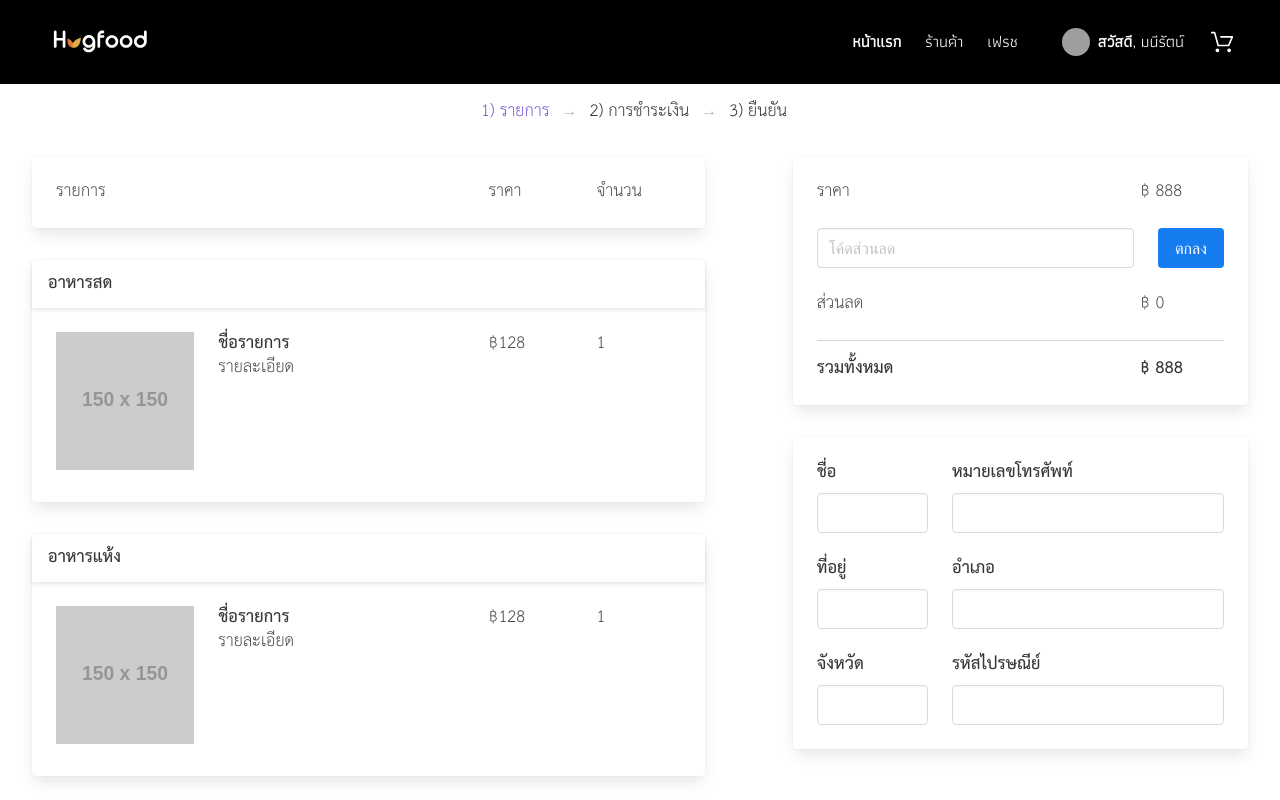
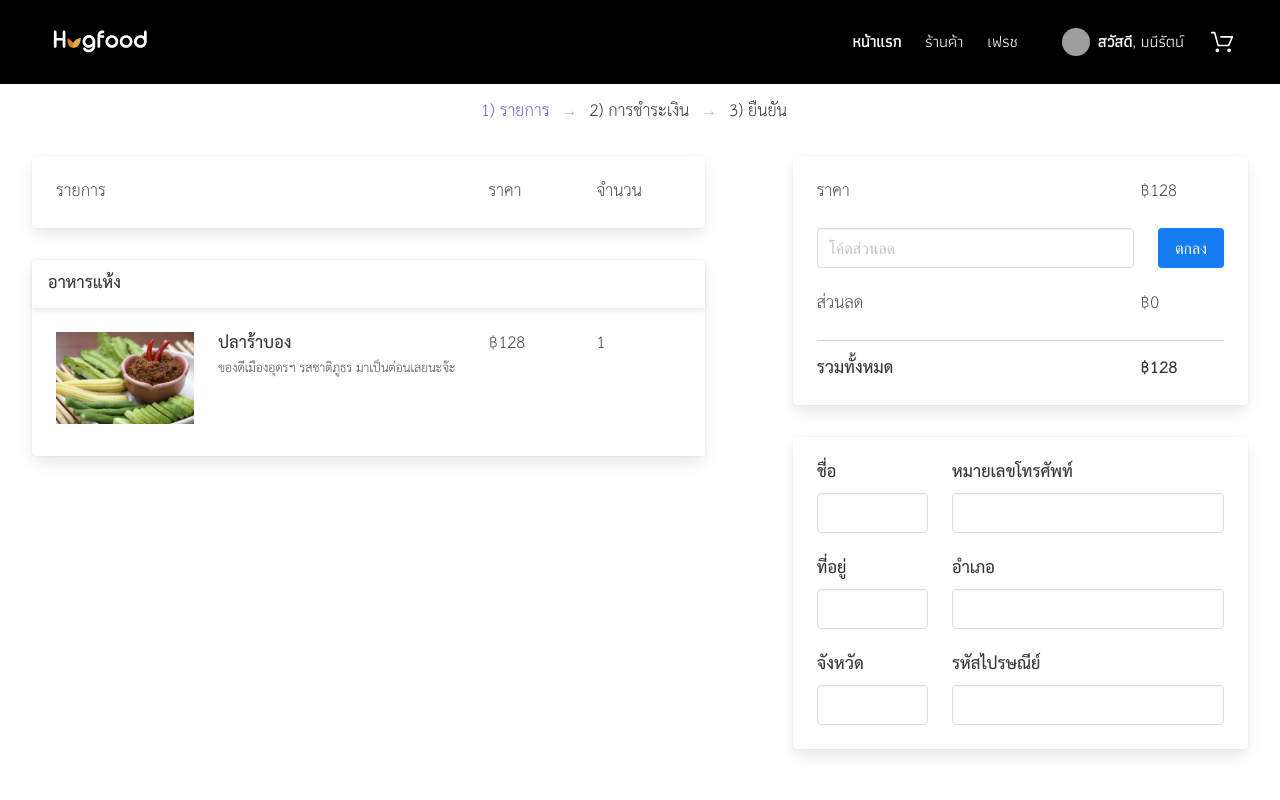
Before and after one commit to EarthComOSKN/ywc16-hug-food, a Vue app: page /checkout in a window 1280 px wide. Shown: the top 800 px of the page. Built offline with nearby package versions, Linux system fonts and the light colour scheme; grey boxes are pictures that could not be loaded.

Commit message:
fix some shit

```diff
--- a/public/index.html
+++ b/public/index.html
@@ -25,7 +25,7 @@
 
     <link href="https://fonts.googleapis.com/css?family=Athiti" rel="stylesheet">
 
-    <title>hug-food</title>
+    <title>Hug Food</title>
   </head>
   <body>
     <noscript>
--- a/src/App.vue
+++ b/src/App.vue
@@ -81,6 +81,7 @@ export default {
   -moz-osx-font-smoothing: grayscale;
   text-align: center;
   color: #2c3e50;
+  min-width: 100vh;
 }
 #nav {
   padding: 30px;
--- a/src/components/NavBar.vue
+++ b/src/components/NavBar.vue
@@ -1,22 +1,11 @@
 <template>
   <nav class="navbar" role="navigation" aria-label="main navigation">
-    <div class="navbar-brand">
+    <div class="navbar-brand" style="position: relative;">
       <router-link class="navbar-item" to="/">
         <img src="/picture/hugfood-logo.svg" width="112" height="100%">
       </router-link>
 
-      <!-- <a role="button" class="navbar-burger burger" aria-label="menu" aria-expanded="false"
-        data-target="navbarBasicExample">
-        <span aria-hidden="true"></span>
-        <span aria-hidden="true"></span>
-        <span aria-hidden="true"></span>
-      </a> -->
-      <b-dropdown class="is-hidden-desktop" :mobile-modal="false">
-        <!-- <button class="button is-primary" slot="trigger">
-            <span>Click me!</span>
-            <b-icon icon="menu-down"></b-icon>
-        </button> -->
-
+      <b-dropdown class="is-hidden-desktop" :mobile-modal="false" style="position: absolute; right: 0;">
         <a role="button" class="navbar-burger burger" aria-label="menu" aria-expanded="false" slot="trigger"
         data-target="navbarBasicExample">
           <span aria-hidden="true"></span>
--- a/src/components/ShoppingCart.vue
+++ b/src/components/ShoppingCart.vue
@@ -10,12 +10,12 @@
       </div>
       <div class="columns">
         <div class="column is-3">
-          <img src="/public/picture/9.jpg" alt="">
+          <img src="/picture/10.jpg" alt="">
         </div>
         <div class="column">
-          <strong>ชื่อรายการ</strong>
+          <strong>ปลาร้าบอง</strong>
           <br>
-          รายละเอียด
+          <span style="font-size: 75%">ของดีเมืองอุดรฯ รสชาติภูธร...</span>
         </div>
         <div class="column is-2">฿128</div>
         <div class="column is-3">- 1 +</div>
--- a/src/views/Article.vue
+++ b/src/views/Article.vue
@@ -25,25 +25,39 @@
             <br></br>
             เรื่องโดย : กฤตนัน ดิษฐบรรจง
           </div>
-          <div class="column is-narrow">share</div>
+          <!-- <div class="column is-narrow">share</div> -->
         </div>
       </div>
       <div class="column is-2"></div>
     </div>
-    <div class="suggest">
+    <div class="suggest is-hidden-mobile">
       <h1 class="title is-5">You may also like</h1>
-      article list here later
+      <div class="container">
+        <div class="columns" style="display:flex; justify-content: center;">
+          <div v-for="item in listOfArticle" :key="item.id">
+            <article-card :product="item" />
+          </div>
+        </div>
+      </div>
     </div>
   </div>
 </template>
 
 <script>
 // @ is an alias to /src
+import ArticleCard from '@/components/ArticleCard.vue';
 
 export default {
   name: 'Article',
   components: {
-
+    ArticleCard
+  },
+  data() {
+    return(
+      {
+        listOfArticle: [{ path:"a1.png",name:"5 อาหารอีสาน รสชาติแบบต้นตำรับ",title:"อาหาร"},{ path:"a2.png",name:"เพราะอาหารทำให้ฉันได้เปิดโลก",title:"สุขภาพ"},{ path:"a3.png",name:"ใครว่าคุณตาทำอาหารไม่เป็น",title:"สร้างแรงบันดาลใจ"}],
+      }
+    );
   },
 };
 </script>
--- a/src/views/Checkout.vue
+++ b/src/views/Checkout.vue
@@ -25,25 +25,21 @@
             </div>
             </div>
           </div>
-          <div class="card">
+          <!-- <div class="card">
             <header class="card-header">
               <p class="card-header-title">อาหารสด</p>
             </header>
             <div class="card-content">
               <div class="columns">
-                <div class="column is-3">
-                  <img src="https://via.placeholder.com/150" alt="">
+                <div class="column">
                 </div>
-                <div class="column">
-                  <strong>ชื่อรายการ</strong>
-                  <br>
-                  รายละเอียด
+                <div class="column is-narrow">
+                  ไม่มีรายการ
                 </div>
-                <div class="column is-2">฿128</div>
-                <div class="column is-2">1</div>
+                <div class="column"></div>
               </div>
             </div>
-          </div>
+          </div> -->
           <div class="card">
             <header class="card-header">
               <p class="card-header-title">อาหารแห้ง</p>
@@ -51,12 +47,12 @@
             <div class="card-content">
               <div class="columns">
                 <div class="column is-3">
-                  <img src="https://via.placeholder.com/150" alt="">
+                  <img src="/picture/10.jpg" alt="">
                 </div>
                 <div class="column">
-                  <strong>ชื่อรายการ</strong>
+                  <strong>ปลาร้าบอง</strong>
                   <br>
-                  รายละเอียด
+                  <span style="font-size: 75%">ของดีเมืองอุดรฯ รสชาติภูธร มาเป็นต่อนเลยนะจ๊ะ</span>
                 </div>
                 <div class="column is-2">฿128</div>
                 <div class="column is-2">1</div>
@@ -70,7 +66,7 @@
             <div class="card-content">
               <div class="columns">
                 <div class="column">ราคา</div>
-                <div class="column is-3">฿ 888</div>
+                <div class="column is-3">฿128</div>
               </div>
               <div class="columns">
                 <div class="column">
@@ -84,12 +80,12 @@
               </div>
               <div class="columns">
                 <div class="column">ส่วนลด</div>
-                <div class="column is-3">฿ 0</div>
+                <div class="column is-3">฿0</div>
               </div>
               <div class="divider"></div>
               <div class="columns">
                 <div class="column"><strong>รวมทั้งหมด</strong></div>
-                <div class="column is-3"><strong>฿ 888</strong></div>
+                <div class="column is-3"><strong>฿128</strong></div>
               </div>
             </div>
           </div>
@@ -151,20 +147,20 @@
             <div class="card-content">
               <div class="columns">
                 <div class="column">ราคา</div>
-                <div class="column is-3">฿ 888</div>
+                <div class="column is-3">฿128</div>
               </div>
               <div class="columns">
                 <div class="column">ค่าจัดส่ง</div>
-                <div class="column is-3">฿ 888</div>
+                <div class="column is-3">฿40</div>
               </div>
               <div class="columns">
                 <div class="column">ค่าบริการ</div>
-                <div class="column is-3">฿ 888</div>
+                <div class="column is-3">฿1ุ8</div>
               </div>
               <div class="divider"></div>
               <div class="columns">
                 <div class="column"><strong>ยอดรวม</strong></div>
-                <div class="column is-3"><strong>฿ 888</strong></div>
+                <div class="column is-3"><strong>฿168</strong></div>
               </div>
             </div>
           </div>
@@ -203,20 +199,20 @@
               <h1 class="title is-5">ใบเสร็จชำระเงิน</h1>
               <div class="columns">
                 <div class="column">ราคา</div>
-                <div class="column is-3">฿ 888</div>
+                <div class="column is-3">฿128</div>
               </div>
               <div class="columns">
                 <div class="column">ค่าส่ง</div>
-                <div class="column is-3">฿ 888</div>
+                <div class="column is-3">฿40</div>
               </div>
               <div class="columns">
                 <div class="column">ค่าบริการ</div>
-                <div class="column is-3">฿ 888</div>
+                <div class="column is-3">฿168</div>
               </div>
               <div class="divider"></div>
               <div class="columns">
                 <div class="column"><strong>ค่าบริการ</strong></div>
-                <div class="column is-3"><strong>฿ 888</strong></div>
+                <div class="column is-3"><strong>฿168</strong></div>
               </div>
             </div>
           </div>
@@ -225,8 +221,9 @@
       </div>
 
       <div class="stepbtn">
-        <button class="button" @click="step -= 1">กลับ</button>
-        <button class="button is-info" @click="step += 1">ยืนยันการสั่งซื้อ</button>
+        <router-link to="/">
+          <button class="button is-info">กลับสู่หน้าหลัก</button>
+        </router-link>
       </div>
     </div><!-- end of step 3 -->
 
--- a/src/views/Home.vue
+++ b/src/views/Home.vue
@@ -3,12 +3,12 @@
 
   <img src="../../public/picture/h1.jpg">
   <div class="container">
-    <div class="columns" style="margin-top: -80px;">
+    <div class="columns" style="margin-top: -80px; display:flex; justify-content: center;">
       <div v-for="item in listOfArticle" :key="item.id">
         <article-card :product="item" />
       </div>
     </div>
-    <div class="columns">
+    <div class="columns" style="display:flex; justify-content: center;">
       <picture-card name="bb.jpg"/>
     </div>
     <div class="left head-title is-hidden-touch">
@@ -28,7 +28,7 @@
     <div class="columns">
       <picture-card name="bb2.jpg"/>
     </div>
-    <div class="columns" style="">
+    <div class="columns"  style="display:flex; justify-content: center;">
       <div v-for="item in listOfArticle" :key="item.id">
         <article-card :product="item" />
       </div>
--- a/src/views/Mall.vue
+++ b/src/views/Mall.vue
@@ -9,7 +9,7 @@
     </div>
     <div class="container">
         <div class="columns" >
-          <div v-for="item in listOfArticle" :key="item.id">
+          <div v-for="item in listOfArticle" :key="item.id" style="display:flex; justify-content: center;">
         <article-card :product="item" />
       </div>
         </div>
--- a/src/views/MallDetail.vue
+++ b/src/views/MallDetail.vue
@@ -5,13 +5,13 @@
         <div class="column" style="background-color : rgba(100,100,100,0.1); height :calc(100vh - 4rem - 28px); padding:70px 50px 0px 50px;">
           <carousel class="is-hidden-touch" :perPage="1" :navigationEnabled="true">
             <slide>
-            <img src="https://via.placeholder.com/800x800">
+              <img src="/picture/10.jpg">
             </slide>
             <slide>
-              <img src="https://via.placeholder.com/800x800">
+              <img src="/picture/10.jpg">
             </slide>
             <slide>
-              <img src="https://via.placeholder.com/800x800">
+              <img src="/picture/10.jpg">
             </slide>
           </carousel>
         </div>
@@ -20,30 +20,31 @@
             <div class="tile is-parent">
               <article class="tile is-child notifications" style="height:90vh; padding-top:20vh;">
                 <div class="content left">
-                  <p class="title">Tall tile</p>
-                  <p class="subtitle">With even more content</p>
+                  <p class="title">ปลาร้าบอง</p>
+                  <p class="subtitle">ของดีเมืองอุดรฯ รสชาติภูธร มาเป็นต่อนเลยนะจ๊ะ</p>
                   <div class="columns" style="margin: 1rem 0;">
                     <div class="column is-narrow">
                       <img src="../../public/picture/avatar1.jpg" class="img-avatar">
                     </div>
                     <div class="column">
-                      <p style="margin-top: 1rem;">ยายแป๋มตอแหล</p>
+                      <p style="margin-top: 1rem;">คุณยายป้อง </p>
                     </div>
                   </div>
                   <div class="is-divider" data-content=""></div>
                   <div class="content">
                     <div class="level">
                       <div class="level-left">
-                        <h1 class="title" style="color: #e38415">25 THB</h1>
+                        <h1 class="title" style="color: #e38415">฿128</h1>
                       </div>
                       <div class="level-right">
                         <button class="button is-primary" @click="addToCart()" style="background-color: #e38415">+ เพิ่มในตะกร้า</button>
                       </div>
                     </div>
                     <div>
-                      กล้วยฉาบทอดสูตรโบราณ By คุณยายแย้ม วัตถุดิบพื้นบ้านแต่รสชาติไม่บ้าน
-                      <br></br>
-                       เมนูกล้วยฉาบทอดสูตรโบราณของคุณยายแย้ม ได้คัดสรรวัตถุดิบพื้นบ้านมาประกอบอาหารให้มีรสชาติที่อร่อยและไม่ธรรมดา “กล้วย” ต้องเป็นกล้วยหอมเพราะเมื่อกล้วยโดนความร้อนจะทำให้ยิ่งหอมหวานและเพิ่มอรรถรสในการรับประทานมากขึ้น
+                      ปลาร้าบองคุณยายป้อง ตัวแทนของคนอีสานที่ถ่ายทอดความเป็นเอกลักษณ์ผ่านปลาร้า
+
+                      รสเด็ดโดนใจ ไม่หวงเครื่อง ไม่กั๊กสูตร เสมือนทำให้คนที่บ้านทานเอง...
+
 
                     </div>
                     <!-- Content -->
--- a/src/views/Restaurants.vue
+++ b/src/views/Restaurants.vue
@@ -20,7 +20,7 @@
           บทความและโปรโมชั่น
         </div>
         <div class="columns" >
-          <div v-for="item in listOfArticle" :key="item.id">
+          <div v-for="item in listOfArticle" :key="item.id" style="display:flex; justify-content: center;">
         <article-card :product="item" />
       </div>
         </div>
```
